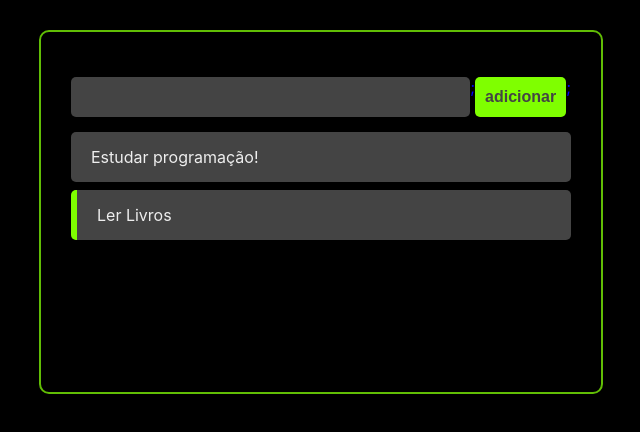
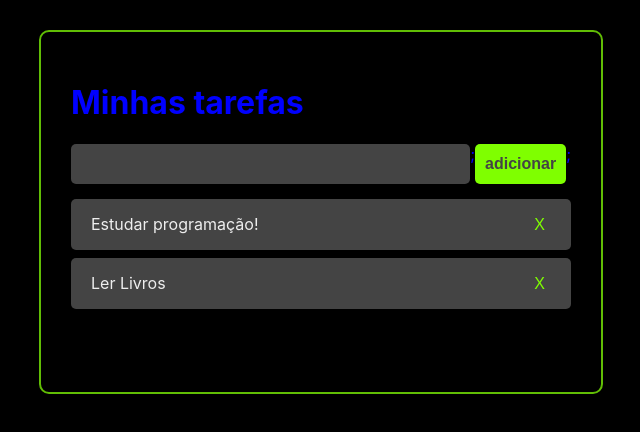
Before and after one commit to pedrohelias/react-courses, a React (Create React App) app in the folder curso_dicas_para_devs/: page / in a window 1280 px wide. Shown: the top 432 px of the page, without its empty margins (319-959 px from the left). Built offline with nearby package versions, Linux system fonts and the light colour scheme.

Commit message:
adição de deleção

```diff
--- a/curso_dicas_para_devs/src/App.jsx
+++ b/curso_dicas_para_devs/src/App.jsx
@@ -4,6 +4,7 @@ import AddTask from "./components/AddTask";
 import Button from "./components/Button";
 import Tasks from "./components/Tasks";
 import {v4 as uuidv4} from "uuid";
+import Header from "./components/Header";
 
 const App = () => {
   //let mensagem = "olá mundo!";
@@ -20,7 +21,7 @@ const App = () => {
 
     id: "2",
     title: "Ler Livros",
-    completed: true,
+    completed: false,
 
     },
 
@@ -44,14 +45,20 @@ const App = () => {
 
     setTasks(newTask);
 
-  }
+  };
+
+  const handleTaskDeletion= (taskId) => { //lidar com a adição de tasks. Precisar estar aqui para ser filho do settasks
+    const newTask = tasks.filter(task => task.id !== taskId);
+    setTasks(newTask);
+  };
 
   return(
     <div>
       <div className = "container">
+        <Header></Header>
         <AddTask handleTaskAddition={handleTaskAddition}></AddTask>
 
-        <Tasks tasks={tasks}  handleTaskClickmodified = { handleTaskClickmodified}></Tasks>
+        <Tasks tasks={tasks}  handleTaskClickmodified = { handleTaskClickmodified} handleTaskDeletion = {handleTaskDeletion}></Tasks>
 
 
       </div>
--- /dev/null
+++ b/curso_dicas_para_devs/src/components/Header.jsx
@@ -0,0 +1,7 @@
+import React from 'react';
+
+const Header = () => {
+    return ( <h1>Minhas tarefas</h1> );
+}
+
+export default Header;
--- a/curso_dicas_para_devs/src/components/Task.css
+++ b/curso_dicas_para_devs/src/components/Task.css
@@ -4,7 +4,7 @@
     padding: 15px 20px;
     display: flex;
     border-radius: 5px;
-    justify-content: space-between;
+    justify-content: space-between; /* Vai facilitar bastante a colocação dos objetos */
     color: #eee;
     align-items: center;
 
@@ -16,3 +16,12 @@
 
 
 }
+
+.remove-task-button{
+    background-color: #444;
+    border: none;
+    font-size: 16px ;
+    color: chartreuse;
+    cursor: pointer;
+
+}
--- a/curso_dicas_para_devs/src/components/Task.jsx
+++ b/curso_dicas_para_devs/src/components/Task.jsx
@@ -2,7 +2,7 @@ import React from 'react';
 import './Task.css';
 
 
-const Task = ({task,  handleTaskClickmodified}) => {
+const Task = ({task,  handleTaskClickmodified, handleTaskDeletion}) => {
     return (
 //        <div className="task-container">
 //
@@ -14,6 +14,11 @@ const Task = ({task,  handleTaskClickmodified}) => {
                 {task.title}
             </div>
 
+            <div className= "buttons-container">
+                <button className = "remove-task-button" onClick={()=> handleTaskDeletion(task.id)}>X</button>
+
+            </div>
+
 
         </div>
     );
--- a/curso_dicas_para_devs/src/components/Tasks.jsx
+++ b/curso_dicas_para_devs/src/components/Tasks.jsx
@@ -2,14 +2,14 @@ import React from "react";
 import Task from "./Task";
 
 
-const Tasks  = ({tasks,  handleTaskClickmodified}) => {
+const Tasks  = ({tasks,  handleTaskClickmodified, handleTaskDeletion}) => {
 
 
     return(
         <div>
 
 
-          {tasks.map(task => <Task task = {task}  handleTaskClickmodified={ handleTaskClickmodified}> </Task>)}
+          {tasks.map(task => <Task task = {task}  handleTaskClickmodified={ handleTaskClickmodified} handleTaskDeletion = {handleTaskDeletion}> </Task>)}
 
 
         </div>
```
